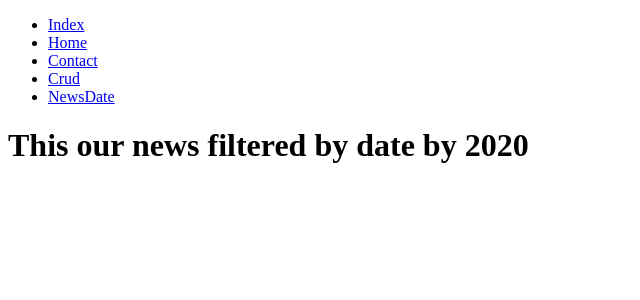
After one commit to alboyz/learming-django, a Django app: page /NewsDate/2020/ in a window 1280 px wide. The commit adds this page. Shown: the top 300 px of the page, without its empty margins (0-640 px from the left). Run offline with Django 3.2, Linux system fonts and the light colour scheme; data that the repository does not hold is empty.

Commit message:
showing data filter from db to templates django

```diff
--- a/mysite/blog/models.py
+++ b/mysite/blog/models.py
@@ -1,4 +1,5 @@
 from django.db import models
+from django.utils import timezone
 
 # Create your models here.
 
@@ -7,7 +8,8 @@ class News(models.Model):
     author = models.CharField(max_length=30)
     title = models.CharField(max_length=30)
     description = models.TextField()
+    pub_date = models.DateField(default = timezone.now())
 
 
-def __str__(self):
-    return self.author
+    def __str__(self):
+        return self.title
--- a/mysite/blog/urls.py
+++ b/mysite/blog/urls.py
@@ -6,5 +6,7 @@ urlpatterns = [
     path('', views.Index, name='Index'),
     path('Home/', views.Home, name='Home'),
     path('Contact/', views.Contact, name='Contact'),
-    path('Crud/', views.Crud, name='Crud')
+    path('Crud/', views.Crud, name='Crud'),
+    path('NewsDate/<int:year>/', views.NewsDate, name='NewsDate')
+
 ]
--- a/mysite/blog/views.py
+++ b/mysite/blog/views.py
@@ -1,27 +1,35 @@
 from django.shortcuts import HttpResponse, render
-from blog.models import News
+
+from .models import News
 
 
 def Index(request):
     context = {
-        "name" : "Ali"
+        "name": "Ali"
     }
 
     return render(request, "index.html",  context)
 
 
 def Home(request):
-    obj = News.objects.get(id=1)
+    obj = News.objects.filter()
     context = {
-        "list" : ["Django", "Flask", "Oddo"],
-        "data" : obj
+        "list": ["Django", "Flask", "Oddo"],
+        "data": obj
     }
-    return render(request,"home.html", context)
+    return render(request, "home.html", context)
 
 
 def Contact(request):
     return render(request, "contact.html")
 
+def NewsDate(request, year):
+    article_list = News.objects.filter(pub_date__year = year)
+    context ={
+        'year' : year,
+        'article_list' : article_list
+    }
+    return render(request, "NDate.html", context)
 
 def Crud(request):
     # create
--- /dev/null
+++ b/mysite/templates/NDate.html
@@ -0,0 +1,11 @@
+{% extends 'base.html' %}
+{% block title %} News Date {% endblock %}
+{% block body %}
+    <h1>This our news filtered by date by {{year}} </h1>
+    {% for news in article_list %}
+        <h2>{{news.author}}</h2>
+        <h2>{{news.title}}</h2>
+        <p>{{news.description}}</p>
+        <h4>{{news.pub_date}}</h4>
+    {% endfor%}
+{% endblock %}
--- a/mysite/templates/home.html
+++ b/mysite/templates/home.html
@@ -9,9 +9,9 @@
         {%endfor%}
     </p>
     <p>
-        {{data.author}}
-        {{data.title}}
-        {{data.description}}
+        {{News.author}}
+        {{News.title}}
+        {{News.description}}
     </p>
 
 {% endblock %}
--- a/mysite/templates/navbar.html
+++ b/mysite/templates/navbar.html
@@ -4,5 +4,6 @@
     <li><a href="{% url 'Home' %}">Home</a></li>
     <li><a href="{% url 'Contact' %}">Contact</a></li>
     <li><a href="{% url 'Crud' %}">Crud</a></li>
+    <li><a href="{% url 'NewsDate' 2020 %}">NewsDate</a></li>
   </ul>
 </nav>
```
Also changed, not shown: mysite/templates/news/year_archive.html (added, +9 -0 lines), mysite/blog/migrations/0001_initial.py, mysite/blog/migrations/0002_auto_20200503_1528.py (added), mysite/blog/migrations/0003_news_pub_date.py (added). Lines whose indentation alone changed are shown as unchanged.
